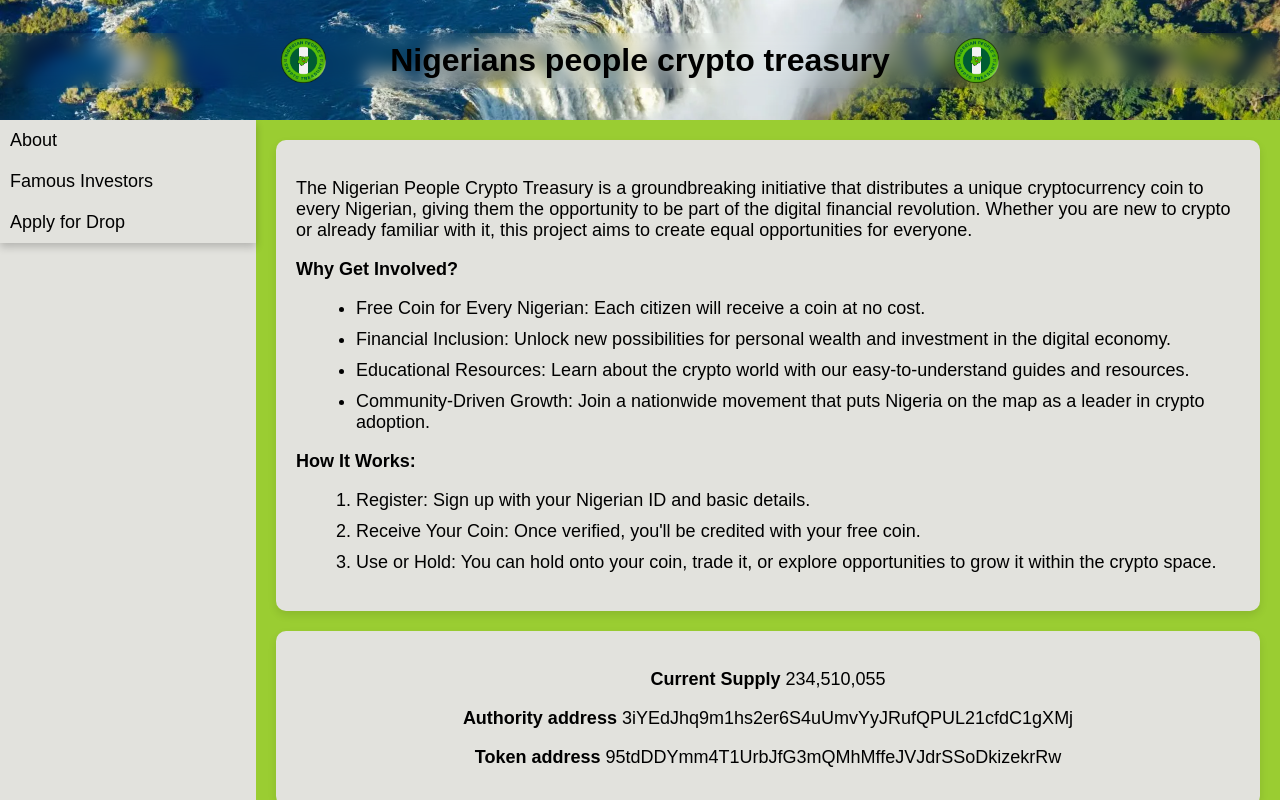
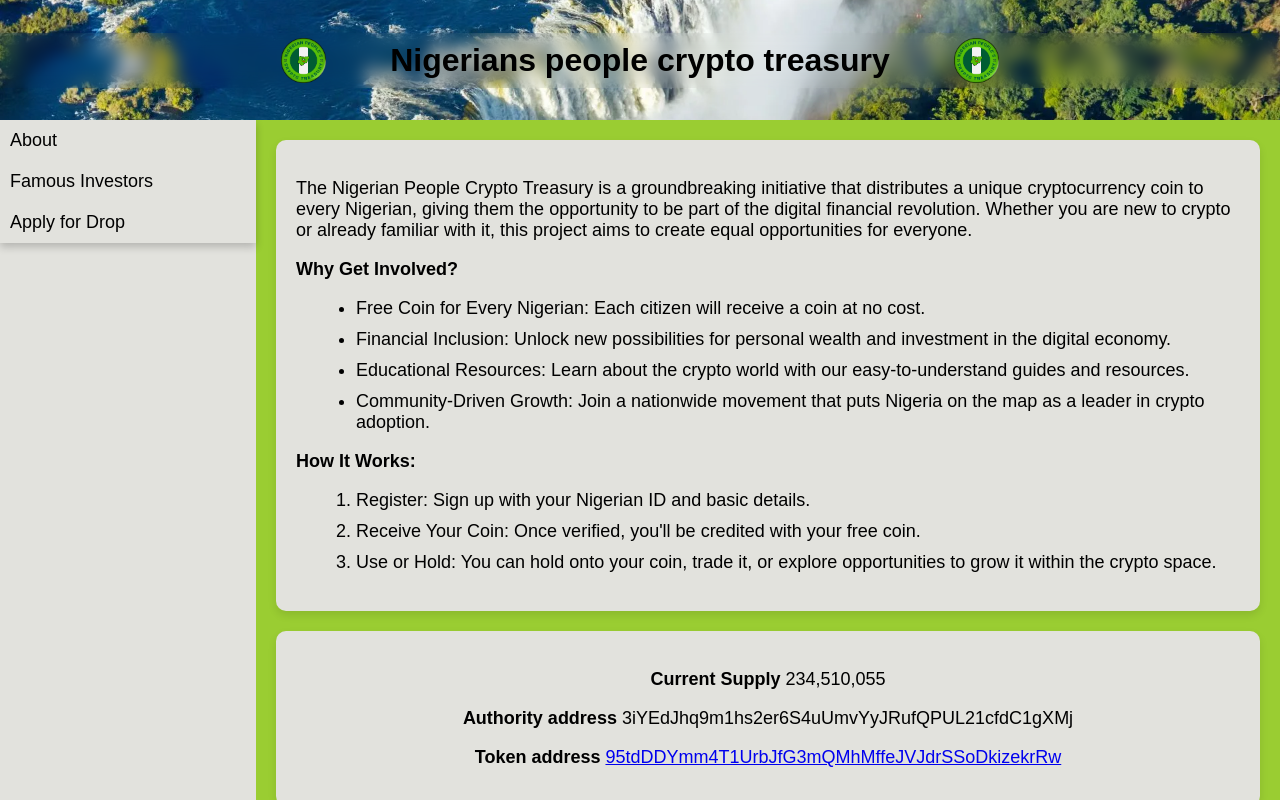
Before and after one commit to nigerianpeoplescryptotreasury/site, a React (Vite) app: page / in a window 1280 px wide. Built offline with nearby package versions, Linux system fonts and the light colour scheme.

Commit message:
Website is clickable on solscan

```diff
--- a/src/About/About.jsx
+++ b/src/About/About.jsx
@@ -28,7 +28,11 @@ function About() {
       <div className={styles["about-coin"]}>
         <p> <b>Current Supply</b> 234,510,055</p>
         <p> <b>Authority address</b> 3iYEdJhq9m1hs2er6S4uUmvYyJRufQPUL21cfdC1gXMj</p>
-        <p> <b>Token address </b> 95tdDDYmm4T1UrbJfG3mQMhMffeJVJdrSSoDkizekrRw</p>
+        <p> <b>Token address </b>
+        <a href="https://solscan.io/token/95tdDDYmm4T1UrbJfG3mQMhMffeJVJdrSSoDkizekrRw" target="_blank" rel="noopener noreferrer">
+          95tdDDYmm4T1UrbJfG3mQMhMffeJVJdrSSoDkizekrRw
+        </a>
+        </p>
       </div>
     </div>
   );
```
